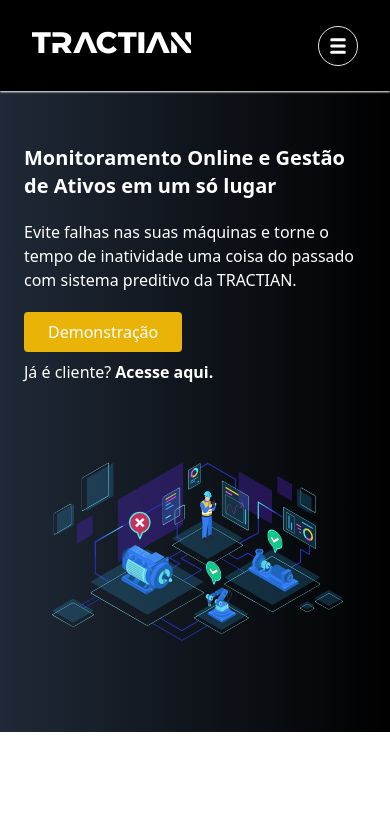
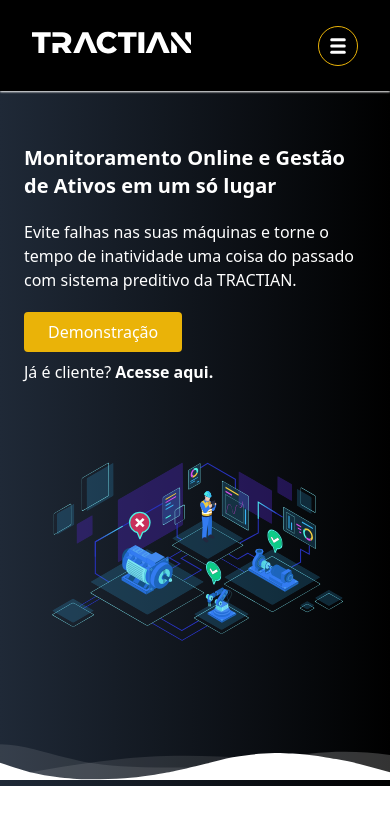
Before and after one commit to walterlbf/Tractian-Website, a Next.js app: page / in a window 390 px wide. Shown: the top 824 px of the page. Built offline with nearby package versions, Linux system fonts and the light colour scheme.

Commit message:
add imagem e arredondado botao

```diff
--- a/pages/componentes/Banner.jsx
+++ b/pages/componentes/Banner.jsx
@@ -1,9 +1,11 @@
 import Image from 'next/image';
 import React from 'react';
 import banner from '../../imagens/TRACTIAN_HOMEPAGE_ANIM.svg';
+import ondas from '../../imagens/ondas.svg';
 
 export default function Banner() {
   return (
+    <>
       <section className="text-white container justify-center px-6 pt-36 lg:flex">
         <div className="container">
           <h1 className="text-xl font-semibold mr-5 mb-5">
@@ -28,5 +30,7 @@
         </div>
         <Image src={banner} className="w-full h-full" />
       </section>
+      <Image src={ondas} />
+    </>
   );
 }
--- a/pages/componentes/Header.jsx
+++ b/pages/componentes/Header.jsx
@@ -11,7 +11,7 @@
           <Image src={logo} width={159} height={53} />
         </div>
         <nav className="hidden lg:flex"> nav </nav>
-        <button type="button" className="w-10 h-10 border rounded-full p-2 inline-flex items-center justify-center text-gray-50 lg:hidden focus:outline-none focus:ring-2 focus:ring-inset focus:ring-indigo-500">
+        <button type="button" className="w-10 h-10 border rounded-full p-2 inline-flex items-center justify-center border-yellow-500 text-gray-50 lg:hidden focus:outline-none focus:ring-2 focus:ring-inset focus:ring-indigo-500">
           <Image src={menu} width={16} height={16} className="fill-none" />
         </button>
       </div>
```
Lines whose indentation alone changed are shown as unchanged.
